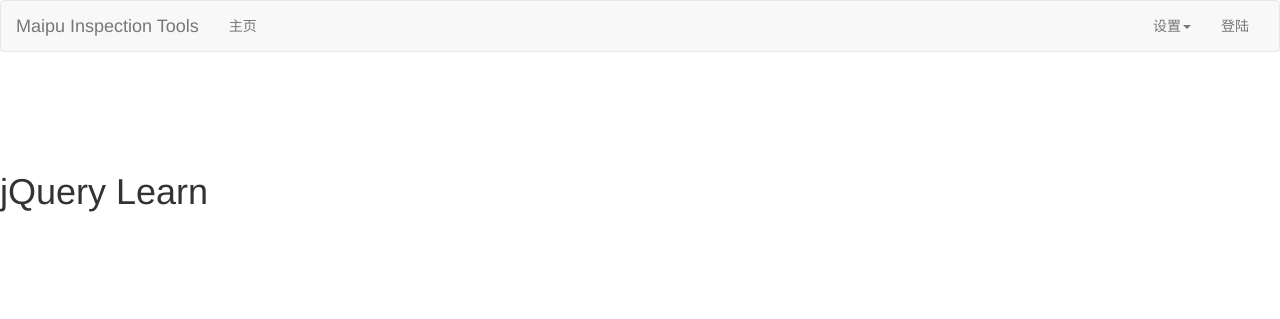
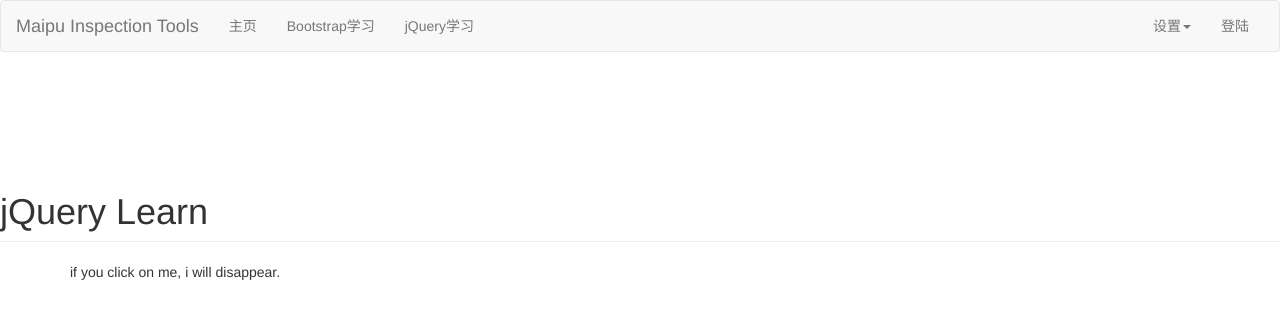
Before and after one commit to haixiaohai/flask-mit, a Flask app: page /jquery in a window 1280 px wide. Shown: the top 319 px of the page. Run offline with Flask 2, Linux system fonts and the light colour scheme; some libraries are stand-ins or nearby versions.

Commit message:
201901171559

```diff
--- a/app/templates/base.html
+++ b/app/templates/base.html
@@ -51,6 +51,8 @@
             <div id="navbar" class="navbar-collapse collapse">
                 <ul class="nav navbar-nav">
                     <li><a href="{{ url_for('index') }}">主页</a></li>
+                    <li><a href="{{ url_for('boot') }}">Bootstrap学习</a></li>
+                    <li><a href="{{ url_for('jquery') }}">jQuery学习</a></li>
                 </ul>
                 <ul class="nav navbar-nav navbar-right">
                     <li class="dropdown">
@@ -59,10 +61,6 @@
                             <li><a href="{{ url_for('about') }}">修改密码</a></li>
                             <li role="separator" class="divider"></li>
                             <li><a href="{{ url_for('about') }}">关于</a></li>
-                            <li role="separator" class="divider"></li>
-                            <li><a href="{{ url_for('boot') }}">Bootstrap学习</a></li>
-                            <li role="separator" class="divider"></li>
-                            <li><a href="{{ url_for('jquery') }}">jQuery学习</a></li>
                         </ul>
                     </li>
                     <li>
--- a/app/templates/jq.html
+++ b/app/templates/jq.html
@@ -1,9 +1,22 @@
 {% extends 'base.html' %}
 
+{% block head %}
+    {{ super() }}
+    <script src="{{bootstrap_find_resource('jquery.js', cdn='jquery')}}"></script>
+    <script type="text/javascript">
+    $(document).ready(function(){
+        $("#test").click(function(){
+            $(this).hide();
+        });
+    });
+    </script>
+{% endblock %}
+
 {% block page_content %}
-<h1>jQuery Learn</h1>
+<h1 class="page-header">jQuery Learn</h1>
 <div class="container">
-
-
+    <div >
+        <p id="test">if you click on me, i will disappear.</p>
+    </div>
 </div>
 {% endblock %}
```
